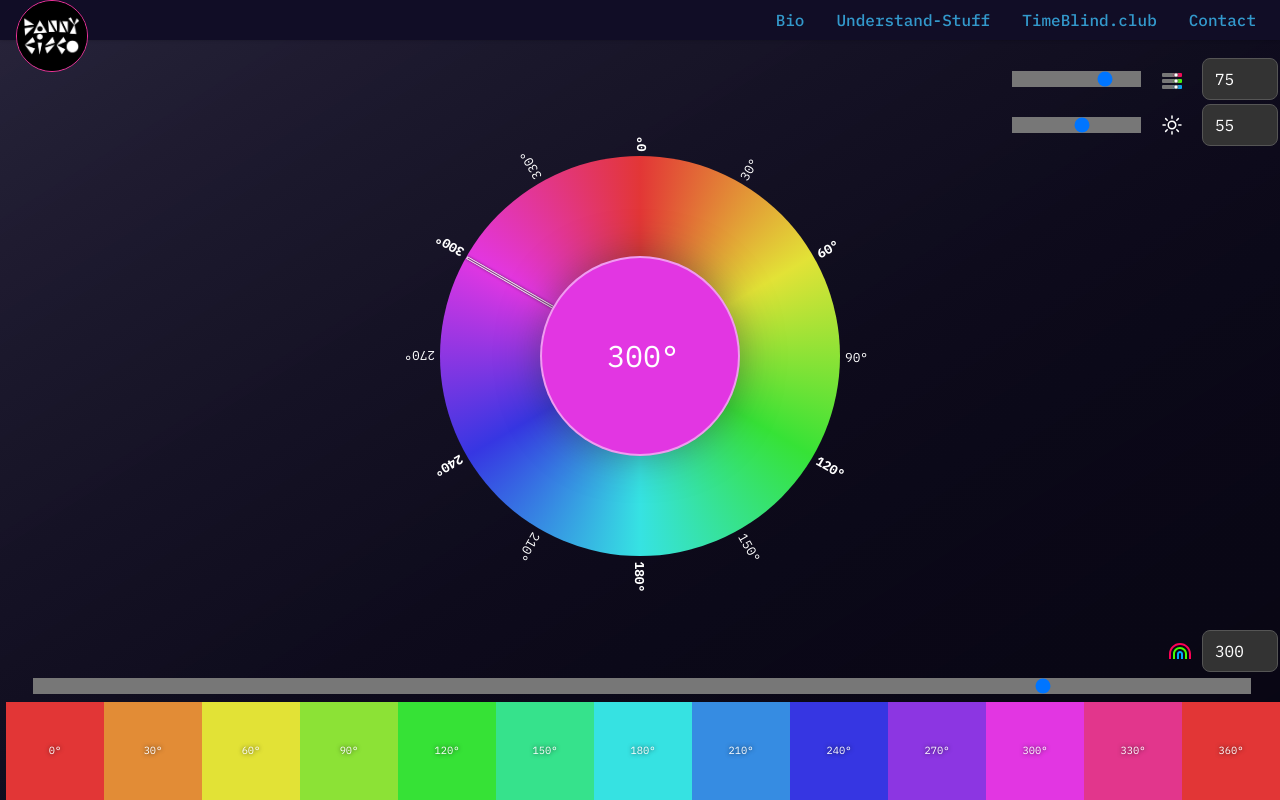
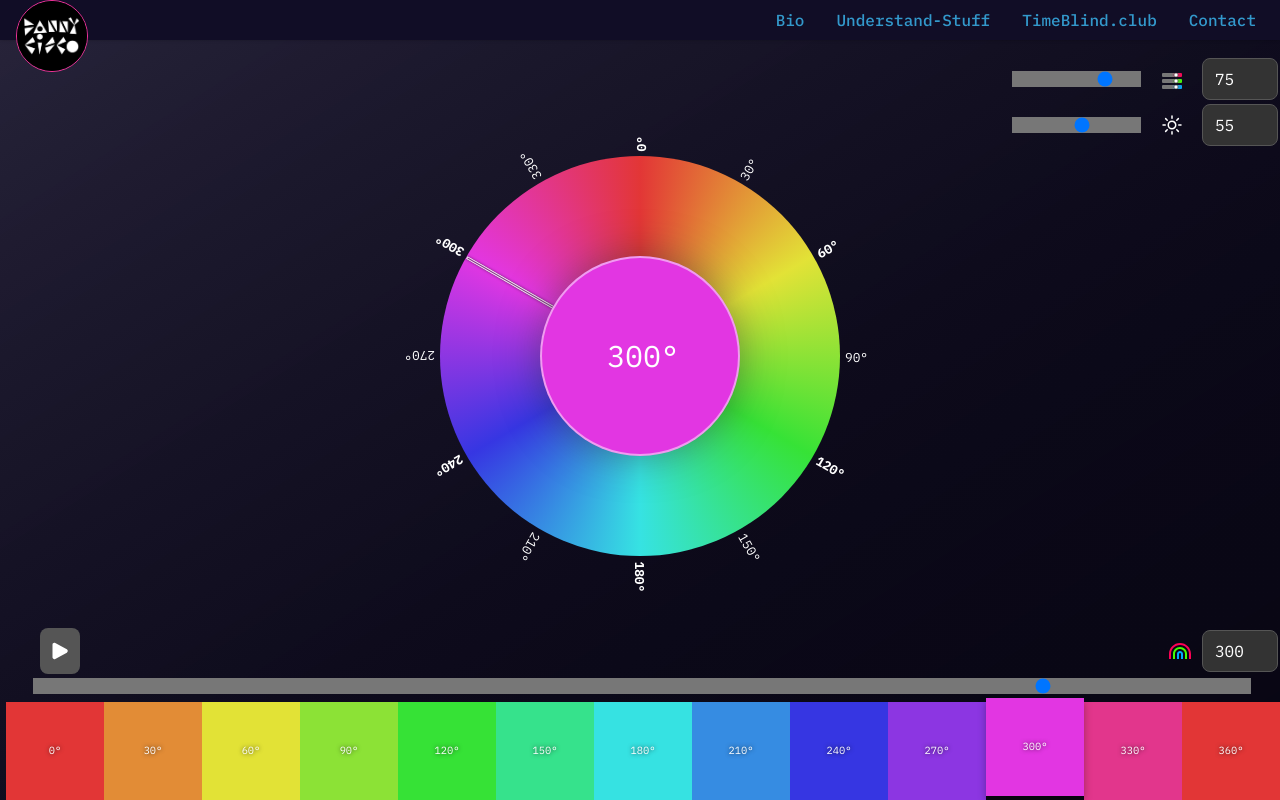
Before and after one commit to Danny-Cisco/danny-cisco, a SvelteKit app: page /understand-stuff/hsl-wheel in a window 1280 px wide. Built offline with nearby package versions, Linux system fonts and the light colour scheme.

Commit message:
added a play button for the hsl wheel

```diff
--- a/src/routes/understand-stuff/hsl-wheel/+page.svelte
+++ b/src/routes/understand-stuff/hsl-wheel/+page.svelte
@@ -40,6 +40,34 @@
 		'MAGENTA-RED',
 		'RED'
 	];
+
+	// Animation variables
+	let isPlaying = false;
+	let animationInterval;
+	let currentHueIndex = 0;
+
+	// Function to start animation
+	function startAnimation() {
+		if (isPlaying) return;
+
+		isPlaying = true;
+		currentHueIndex = 0;
+
+		// Set initial hue
+		hue1 = hueValues[currentHueIndex];
+
+		// Set interval to cycle through hues
+		animationInterval = setInterval(() => {
+			currentHueIndex = (currentHueIndex + 1) % hueValues.length;
+			hue1 = hueValues[currentHueIndex];
+		}, 1000); // Change every second
+	}
+
+	// Function to stop animation
+	function stopAnimation() {
+		isPlaying = false;
+		clearInterval(animationInterval);
+	}
 
 	// Function to set the hue from a button
 	function setHue(hueValue) {
@@ -124,6 +152,7 @@
 		</div>
 	</div>
 	<div class="h-4"></div>
+
 	<!-- Color Wheel Container -->
 	<div class="wheel-container fixed inset-0">
 		<div class="color-wheel" style="--s: {saturation}%; --l: {lightness}%"></div>
@@ -157,6 +186,54 @@
 	<!-- Horizontal Hue Buttons (Bottom) with Slider -->
 	<div class=" fixed bottom-0 left-0 right-0 z-10 flex flex-col items-end">
 		<!-- Horizontal Hue Slider -->
+
+		<div class="flex w-full justify-between">
+			<!-- Play/Stop Controls -->
+			<div class="z-10 ml-10 flex gap-2">
+				{#if !isPlaying}
+					<button
+						on:click={startAnimation}
+						disabled={isPlaying}
+						class="play-button"
+						class:disabled={isPlaying}
+						title="Play Animation"
+					>
+						<svg
+							xmlns="http://www.w3.org/2000/svg"
+							viewBox="0 0 24 24"
+							fill="currentColor"
+							class="size-6"
+						>
+							<path
+								fill-rule="evenodd"
+								d="M4.5 5.653c0-1.426 1.529-2.33 2.779-1.643l11.54 6.348c1.295.712 1.295 2.573 0 3.285L7.28 19.991c-1.25.687-2.779-.217-2.779-1.643V5.653z"
+								clip-rule="evenodd"
+							/>
+						</svg>
+					</button>
+				{:else}
+					<button
+						on:click={stopAnimation}
+						disabled={!isPlaying}
+						class="stop-button"
+						class:disabled={!isPlaying}
+						title="Stop Animation"
+					>
+						<svg
+							xmlns="http://www.w3.org/2000/svg"
+							viewBox="0 0 24 24"
+							fill="currentColor"
+							class="size-6"
+						>
+							<path
+								fill-rule="evenodd"
+								d="M4.5 7.5a3 3 0 013-3h9a3 3 0 013 3v9a3 3 0 01-3 3h-9a3 3 0 01-3-3v-9z"
+								clip-rule="evenodd"
+							/>
+						</svg>
+					</button>
+				{/if}
+			</div>
 			<div class="flex items-center gap-2">
 				<svg xmlns="http://www.w3.org/2000/svg" viewBox="0 0 24 24" fill="none" class="size-6">
 					<!-- Largest Arc - Red -->
@@ -178,6 +255,8 @@
 					/>
 				</svg><input type="number" min="0" max="360" bind:value={hue1} class:dark={isDarkMode} />
 			</div>
+		</div>
+
 		<div class="horizontal-slider px-[6px] md:px-[30px]">
 			<input type="range" min="0" max="360" step="1" bind:value={hue1} class:dark={isDarkMode} />
 		</div>
@@ -187,6 +266,7 @@
 			{#each hueValues as hueValue, index}
 				<button
 					class="hue-button square"
+					class:active-hue={hueValue === hue1}
 					style="background-color: hsl({hueValue}, {saturation}%, {lightness}%); {boxCss}"
 					on:click={() => setHue(hueValue)}
 					title="{hueNames[index]}: {hueValue}°"
@@ -196,41 +276,6 @@
 			{/each}
 		</div>
 	</div>
-
-	<!-- Two HSL comparison boxes -->
-	<!-- <div class="hsl-compare-container fixed bottom-4  justify-center">
-		<div>
-			<div
-				class="hsl-box"
-				style="background-color: hsl({hue1}, {saturation}%, {lightness}%);"
-			></div>
-			<p class="px-4">hsl({hue1}, {saturation}%, {lightness}%)</p>
-		</div>
-
-		<div>
-			<div
-				class="hsl-box"
-				style="background-color: hsl({typedHue}, {typedSaturation}%, {typedLightness}%);"
-			></div>
-			<p class="px-4">hsl({typedHue}, {typedSaturation}%, {typedLightness}%)</p>
-		</div>
-	</div> -->
-
-	<!-- HSL input fields -->
-	<!-- <div class="hsl-input-container fixed bottom-4 right-4 flex">
-		<div class="flex flex-col">
-			<label class:dark={isDarkMode}>Hue: </label>
-			<input type="number" min="0" max="360" bind:value={typedHue} class:dark={isDarkMode} />
-		</div>
-		<div class="flex flex-col">
-			<label class:dark={isDarkMode}>Sat:</label>
-			<input type="number" min="0" max="100" bind:value={typedSaturation} class:dark={isDarkMode} />
-		</div>
-		<div class="flex flex-col">
-			<label class:dark={isDarkMode}>Lit:</label>
-			<input type="number" min="0" max="100" bind:value={typedLightness} class:dark={isDarkMode} />
-		</div>
-	</div> -->
 </div>
 
 <!-- Styling -->
@@ -326,6 +371,16 @@
 		cursor: pointer;
 		padding: 0;
 		margin: 0;
+		transition:
+			transform 0.2s ease,
+			box-shadow 0.2s ease;
+	}
+
+	/* Active hue button styling */
+	.hue-button.active-hue {
+		transform: translateY(-4px);
+		box-shadow: 0 4px 8px rgba(0, 0, 0, 0.3);
+		z-index: 1;
 	}
 
 	.hue-label {
@@ -542,4 +597,40 @@
 		background: white;
 		border: 1px solid #aaa;
 	}
+
+	/* Play/Stop button styling */
+	.play-button,
+	.stop-button {
+		background-color: #333;
+		color: white;
+		border: none;
+		border-radius: 8px;
+		padding: 8px;
+		cursor: pointer;
+		transition: all 0.2s ease;
+		display: flex;
+		align-items: center;
+		justify-content: center;
+	}
+
+	.play-button:hover,
+	.stop-button:hover {
+		background-color: #555;
+	}
+
+	.play-button.disabled,
+	.stop-button.disabled {
+		opacity: 0.5;
+		cursor: not-allowed;
+	}
+
+	.dark .play-button,
+	.dark .stop-button {
+		background-color: #555;
+	}
+
+	.dark .play-button:hover,
+	.dark .stop-button:hover {
+		background-color: #777;
+	}
 </style>
```
Lines whose indentation alone changed are shown as unchanged.
